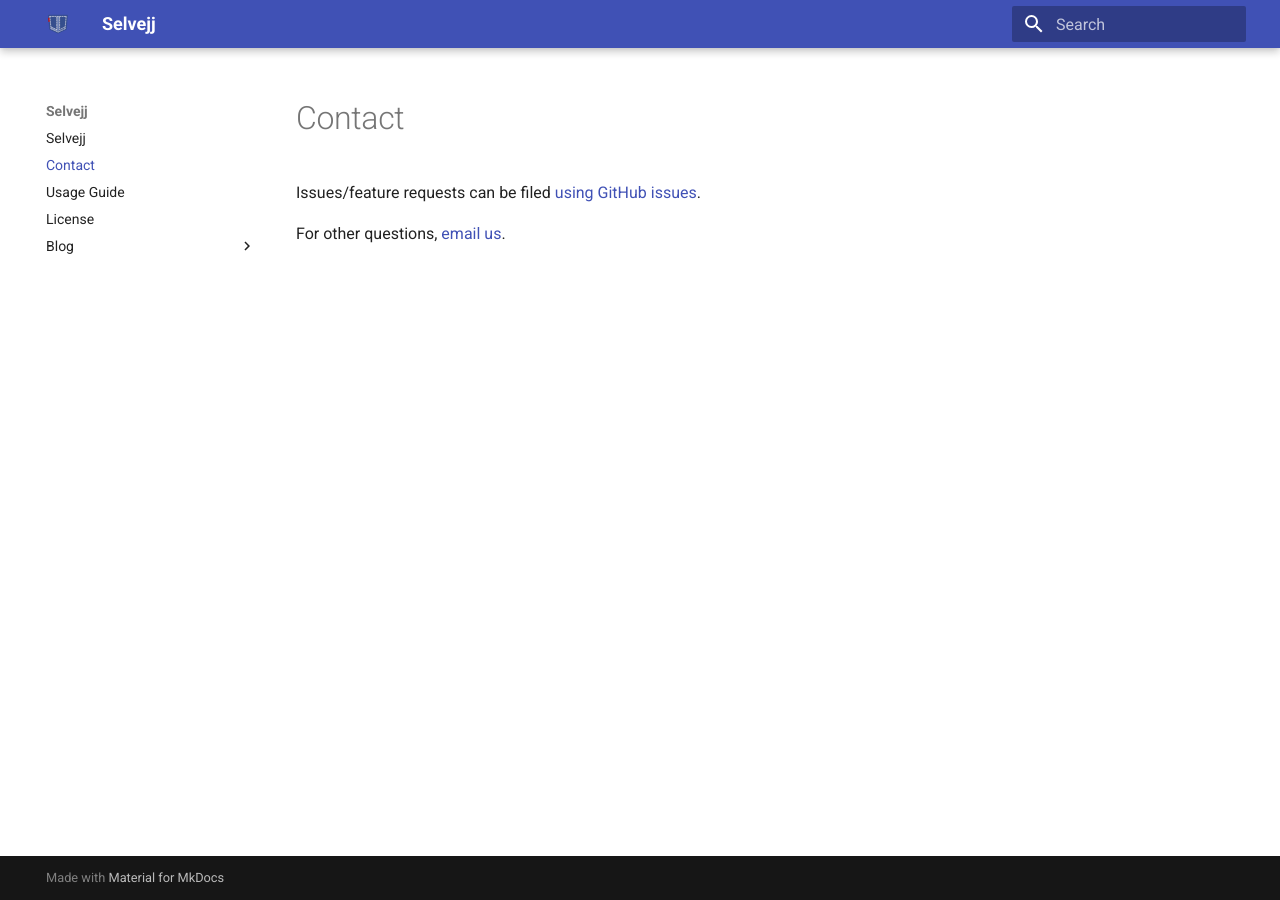
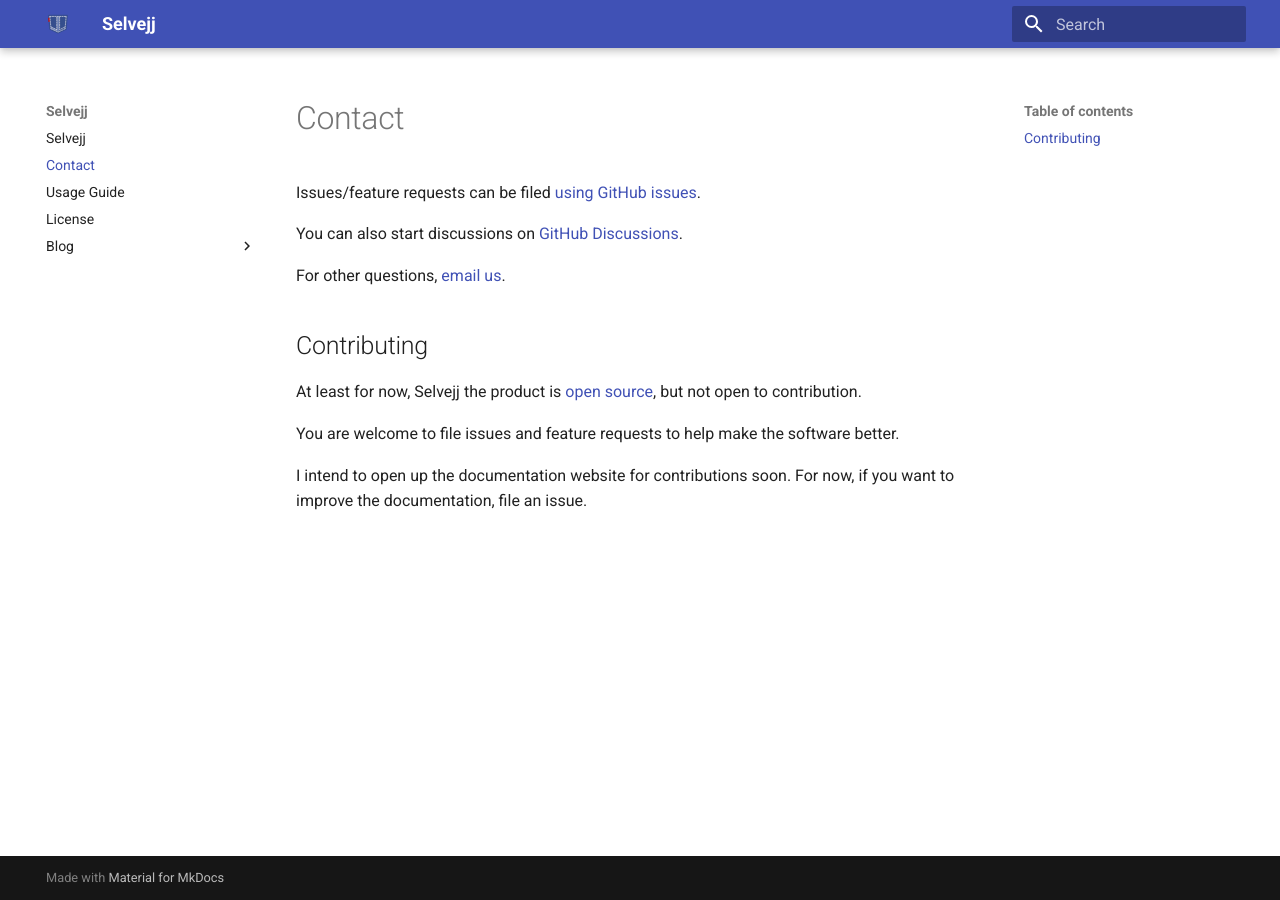
Before and after one commit to selvejj/website, an MkDocs documentation site: the page built from docs/contact.md, in a window 1280 px wide. Built offline with MkDocs 1.6.1 and Material for MkDocs 9.7.7, drawn with Linux system fonts in a browser that asks for light colours.

Commit message:
more contributing details

```diff
--- a/docs/contact.md
+++ b/docs/contact.md
@@ -2,4 +2,15 @@
 
 Issues/feature requests can be filed [using GitHub issues](https://github.com/selvejj/selvejj-issues/issues).
 
+You can also start discussions on [GitHub Discussions](https://github.com/selvejj/selvejj-issues/discussions).
+
 For other questions, [email us](mailto:help@selvejj.com).
+
+## Contributing
+
+At least for now, Selvejj the product is [open source](./license.md), but not open to contribution.
+
+You are welcome to file issues and feature requests to help make the software better.
+
+I intend to open up the documentation website for contributions soon. For now, if you want to improve the documentation,
+file an issue.
```
